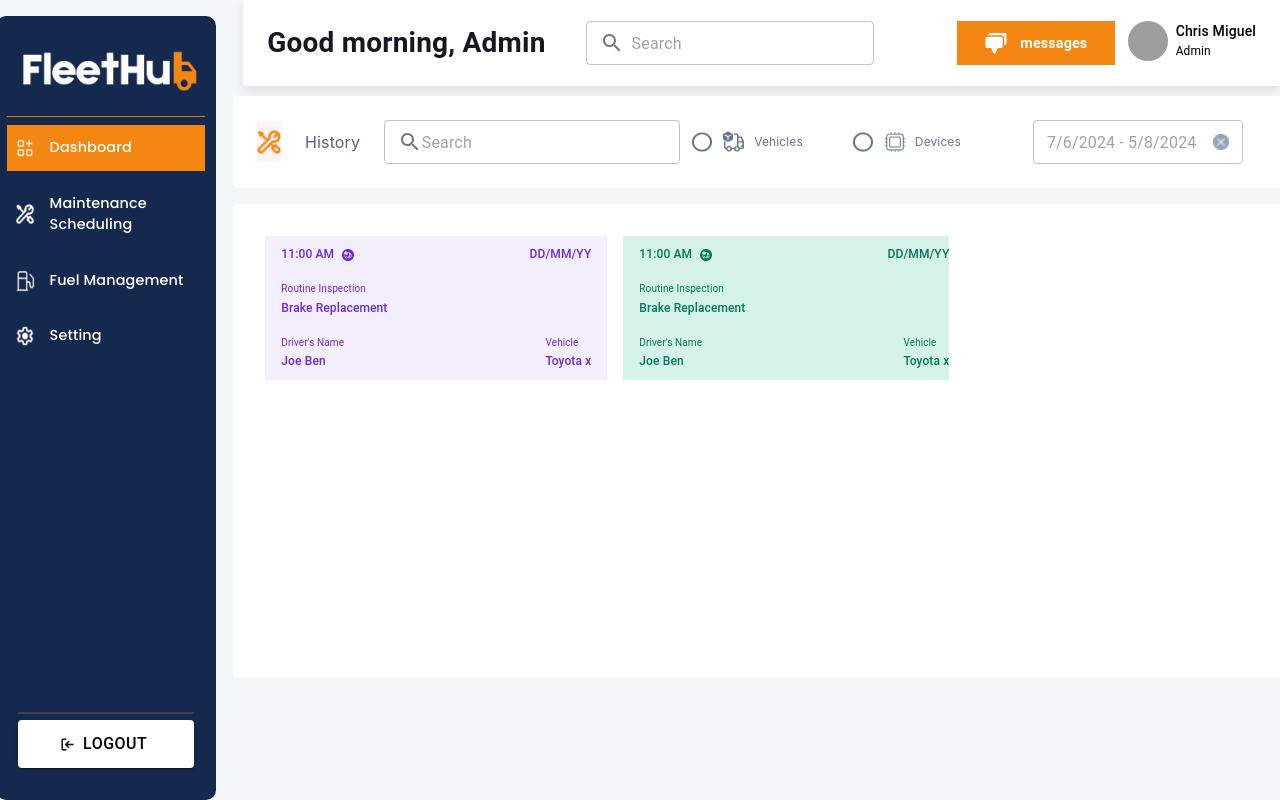
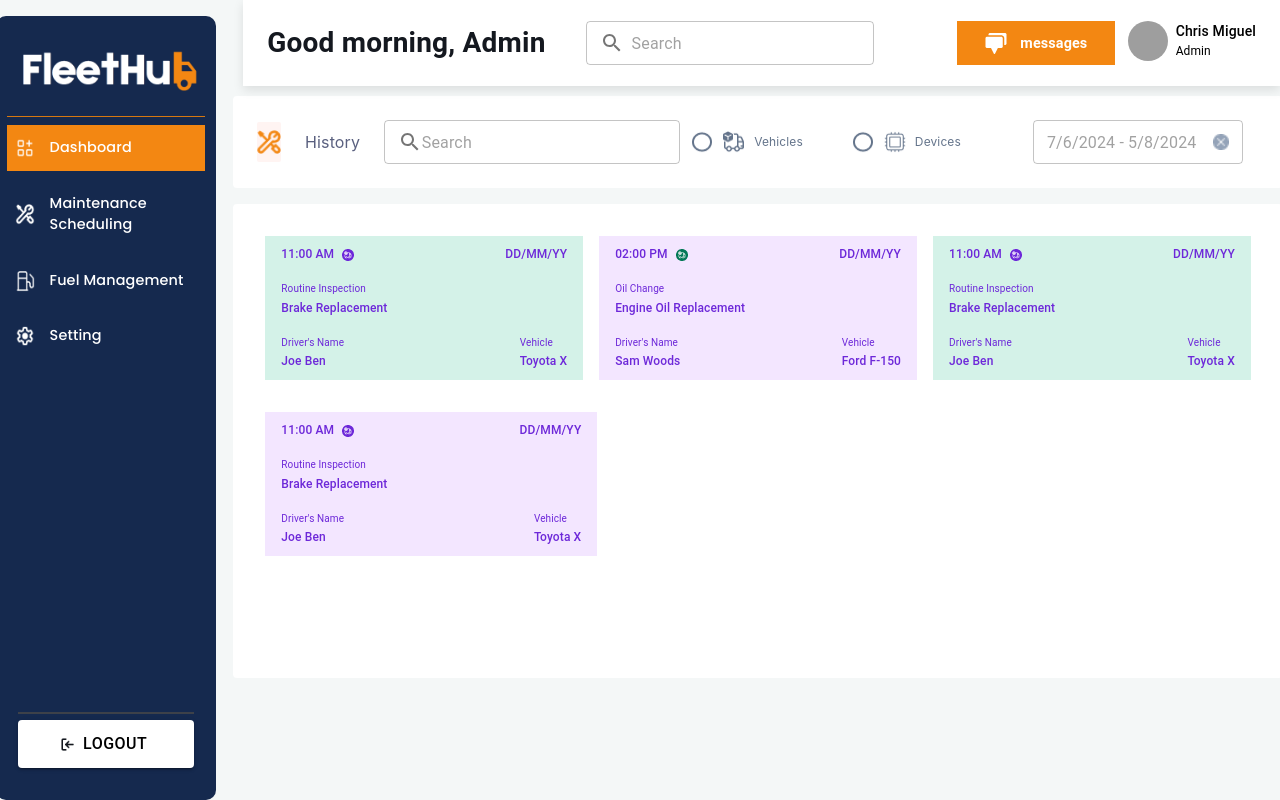
Before and after one commit to GhazanfarIjazOcta/FleetHub-Customer-Panel, a React (Create React App) app: page /dashboard/history in a window 1280 px wide. Built offline with nearby package versions, Linux system fonts and the light colour scheme; grey boxes are pictures that could not be loaded; the HTML template or start-up script is replaced by a standard one.

Commit message:
v11 finall 28

```diff
--- a/public/index.html
+++ b/public/index.html
@@ -20,6 +20,8 @@
       user's mobile device or desktop. See https://developers.google.com/web/fundamentals/web-app-manifest/
     -->
     <link rel="manifest" href="%PUBLIC_URL%/manifest.json" />
+    <link rel="stylesheet" href="https://cdnjs.cloudflare.com/ajax/libs/font-awesome/6.0.0-beta3/css/all.min.css">
+
     <!--
       Notice the use of %PUBLIC_URL% in the tags above.
       It will be replaced with the URL of the `public` folder during the build.
--- a/src/components/DashboardComponents/MaintenanceScheduling/History.js
+++ b/src/components/DashboardComponents/MaintenanceScheduling/History.js
@@ -23,37 +23,67 @@ import { historyStyles, maintenanceSchedulingStyles } from "../../UI/styles/Main
 import ExpandMoreIcon from '@mui/icons-material/ExpandMore';
 import ExpandLessIcon from '@mui/icons-material/ExpandLess';
 
-
 function History() {
-
   const [expanded, setExpanded] = useState(false);
 
   const handleExpandClick = () => {
     setExpanded(!expanded);
   };
 
+  // Dummy data for history boxes
+  const dummyData = [
+    {
+      time: "11:00 AM",
+      icon: purpleEventIcon,
+      date: "DD/MM/YY",
+      inspection: "Routine Inspection",
+      task: "Brake Replacement",
+      driverName: "Joe Ben",
+      vehicle: "Toyota X"
+    },
+    {
+      time: "02:00 PM",
+      icon: greenEventIcon,
+      date: "DD/MM/YY",
+      inspection: "Oil Change",
+      task: "Engine Oil Replacement",
+      driverName: "Sam Woods",
+      vehicle: "Ford F-150"
+    },
+    {
+      time: "11:00 AM",
+      icon: purpleEventIcon,
+      date: "DD/MM/YY",
+      inspection: "Routine Inspection",
+      task: "Brake Replacement",
+      driverName: "Joe Ben",
+      vehicle: "Toyota X"
+    },
+    {
+      time: "11:00 AM",
+      icon: purpleEventIcon,
+      date: "DD/MM/YY",
+      inspection: "Routine Inspection",
+      task: "Brake Replacement",
+      driverName: "Joe Ben",
+      vehicle: "Toyota X"
+    },
 
+    // Add more entries as needed
+  ];
 
   return (
     <Box mt={12}
-
       sx={{
-
         ...historyStyles.mainContainer,
-
         position: "absolute",
-      mt: { xs: 13, sm:12 , md: 12 , lg: 12 },
-      // Adjust padding based on the screen size
-      px: { xs: 2, sm:  2 ,md: 2, lg: 0 }, // Remove padding at larger screens where sidebar becomes toggle
-      ml: { xs: 0, sm: 0 ,md: 0 , lg: 0 , xl: 0 }, // Leave space for the sidebar on larger screens
-      overflow: "none", // Prevent overflowing horizontally and vertically
-      width: {lg:"82%" , xs:"90%"}, // Ensure it takes full width
-      // maxWidth: "1200px", // Set a max width as needed
-
-
+        mt: { xs: 13, sm:12, md: 12, lg: 12 },
+        px: { xs: 2, sm: 2, md: 2, lg: 0 },
+        ml: { xs: 0, sm: 0, md: 0, lg: 0, xl: 0 },
+        overflow: "none",
+        width: { lg: "82%", xs: "90%" },
       }}
     >
-
       <Paper sx={maintenanceSchedulingStyles.headerMainContainer}>
       <Stack p={3} mr={2} direction={"row"} height={"auto"} flexWrap="wrap">
       {/* Collapse Card for mobile view */}
@@ -209,29 +239,47 @@ function History() {
 
       </Paper>
 
-
       <Box mt={2} sx={historyStyles.mainContainer}>
         <Paper sx={historyStyles.paperContainer}>
-    <Stack p={{lg:4 , xs:0}}  direction={{ xs: "column", md: "row" }} gap={2}>
-      {/* First Box */}
-      <Box sx={historyStyles.boxContainer} pl={2} pr={2} pt={1} pb={1}>
+          <Stack
+            p={{ lg: 4, xs: 0 }}
+            direction={{ xs: "column", md: "row" }}
+            gap={2}
+            flexWrap="wrap"
+          >
+            {dummyData.map((item, index) => (
+            <Box
+            key={index}
+            sx={{
+              ...historyStyles.boxContainer,
+              minWidth: "250px",
+              maxWidth: "300px",
+              flex: "1 1 250px",
+              mb: 2,
+              backgroundColor: index % 2 === 0 ? "#D4F2E8" : "#F3E6FF", // Alternate colors
+            }}
+            pl={2}
+            pr={2}
+            pt={1}
+            pb={1}
+          >
             <Stack direction={"row"} justifyContent={"space-between"}>
               <Stack direction={"row"} alignItems={"center"} gap={1}>
                 <Typography variant="subtitle1" style={historyStyles.time}>
-              11:00 AM
+                  {item.time}
                 </Typography>
-            <img src={purpleEventIcon} width={"12px"} height={"12px"} />
+                <img src={item.icon} width={"12px"} height={"12px"} />
               </Stack>
               <Typography variant="subtitle1" style={historyStyles.date}>
-            DD/MM/YY
+                {item.date}
               </Typography>
             </Stack>
             <Stack direction={"column"}>
               <Typography variant="subtitle1" style={historyStyles.middleText}>
-            Routine Inspection
+                {item.inspection}
               </Typography>
               <Typography variant="subtitle1" style={historyStyles.date}>
-            Brake Replacement
+                {item.task}
               </Typography>
             </Stack>
             <Stack direction={"row"} justifyContent={"space-between"}>
@@ -240,7 +288,7 @@ function History() {
                   Driver's Name
                 </Typography>
                 <Typography variant="subtitle1" style={historyStyles.time}>
-              Joe Ben
+                  {item.driverName}
                 </Typography>
               </Stack>
               <Stack direction={"column"}>
@@ -248,64 +296,16 @@ function History() {
                   Vehicle
                 </Typography>
                 <Typography variant="subtitle1" style={historyStyles.time}>
-              Toyota x
+                  {item.vehicle}
                 </Typography>
               </Stack>
             </Stack>
           </Box>
 
-      {/* Second Box */}
-      <Box sx={historyStyles.secondBox} pl={2} pr={0} pt={1} pb={1}>
-        <Stack direction={"row"} justifyContent={"space-between"}>
-          <Stack direction={"row"} alignItems={"center"} gap={1}>
-            <Typography variant="subtitle1" style={historyStyles.secondTime}>
-              11:00 AM
-            </Typography>
-            <img src={greenEventIcon} width={"12px"} height={"12px"} />
-          </Stack>
-          <Typography variant="subtitle1" style={historyStyles.secondDate}>
-            DD/MM/YY
-          </Typography>
-        </Stack>
-        <Stack direction={"column"}>
-          <Typography
-            variant="subtitle1"
-            style={historyStyles.secondMiddleText}
-          >
-            Routine Inspection
-          </Typography>
-          <Typography variant="subtitle1" style={historyStyles.secondDate}>
-            Brake Replacement
-          </Typography>
-        </Stack>
-        <Stack direction={"row"} justifyContent={"space-between"}>
-          <Stack direction={"column"}>
-            <Typography variant="subtitle1" style={historyStyles.secondDriver}>
-              Driver's Name
-            </Typography>
-            <Typography variant="subtitle1" style={historyStyles.endText}>
-              Joe Ben
-            </Typography>
-          </Stack>
-          <Stack direction={"column"}>
-            <Typography variant="subtitle1" style={historyStyles.endright}>
-              Vehicle
-            </Typography>
-            <Typography
-              variant="subtitle1"
-              style={historyStyles.endRightBottom}
-            >
-              Toyota x
-            </Typography>
-          </Stack>
-        </Stack>
-      </Box>
+            ))}
           </Stack>
         </Paper>
       </Box>
-
-
-
     </Box>
   );
 }
--- a/src/pages/Calendar/MyCalendar.js
+++ b/src/pages/Calendar/MyCalendar.js
@@ -3,6 +3,7 @@ import { Calendar, momentLocalizer, Views } from "react-big-calendar";
 import moment from "moment";
 import styles from "./MyCalendar.module.css"; // Ensure the styles are being imported
 import "react-big-calendar/lib/css/react-big-calendar.css";
+
 import {
   Box,
   IconButton,
@@ -239,9 +240,9 @@ function MyCalendar() {
         backgroundColor: event.backgroundColor || "#D9EAD3",
         borderRadius: "5px",
         color: "black",
-
         display: "flex",
         alignItems: "center",
+        justifyContent: "center", // Center content horizontally
         padding: "5px",
         border: "none",
         marginLeft: "5px",
@@ -264,19 +265,30 @@ function MyCalendar() {
         height: "100%",
         display: "flex",
         alignItems: "center",
+        justifyContent: "center", // Center the content
         padding: "5px",
-          marginLeft:"30px",
-          cursor: "pointer", // Make boxes clickable
+        marginLeft: "30px",
+        cursor: "pointer",
         color: event.mainColor,
-          fontSize: "14px"
+        fontSize: "14px",
+        position: "relative" // Added for positioning the logo/icon
       }}
     >
-        {" "}
-        <spam display={{ xs: "none" }}>{event.title} </spam>
-        {/* Text is removed for mobile view */}
+      <i
+        className="fas fa-clock" // Font Awesome clock icon
+        style={{
+          fontSize: "20px", // Size of the icon
+          position: "absolute",
+          left: "5px", // Position the icon
+          top: "50%",
+          transform: "translateY(-50%)", // Center the icon vertically
+          color: event.mainColor // Use the event's main color for the icon
+        }}
+      />
       <Typography
         sx={{
-            display: { xs: "none" } // Hide text for calendar view in mobile
+          display: { xs: "block", sm: "none" }, // Show title only for mobile view
+          textAlign: "center" // Center text
         }}
       >
         {event.title}
@@ -284,6 +296,11 @@ function MyCalendar() {
     </div>
   );
 }
+
+
+
+
+
 
   const handleClose = () => {
     setOpenModal(false);
--- a/src/pages/Calendar/MyCalendar.module.css
+++ b/src/pages/Calendar/MyCalendar.module.css
@@ -46,3 +46,15 @@
     font-size: 12px; /* Font size for mobile */
   }
 }
+
+@media (max-width: 600px) {
+  .calendarContainer {
+    padding: 10px;
+  }
+}
+
+@media (max-width: 600px) {
+  .time {
+      display: none; /* Hide time on mobile */
+  }
+}
```
Lines whose indentation alone changed are shown as unchanged.
